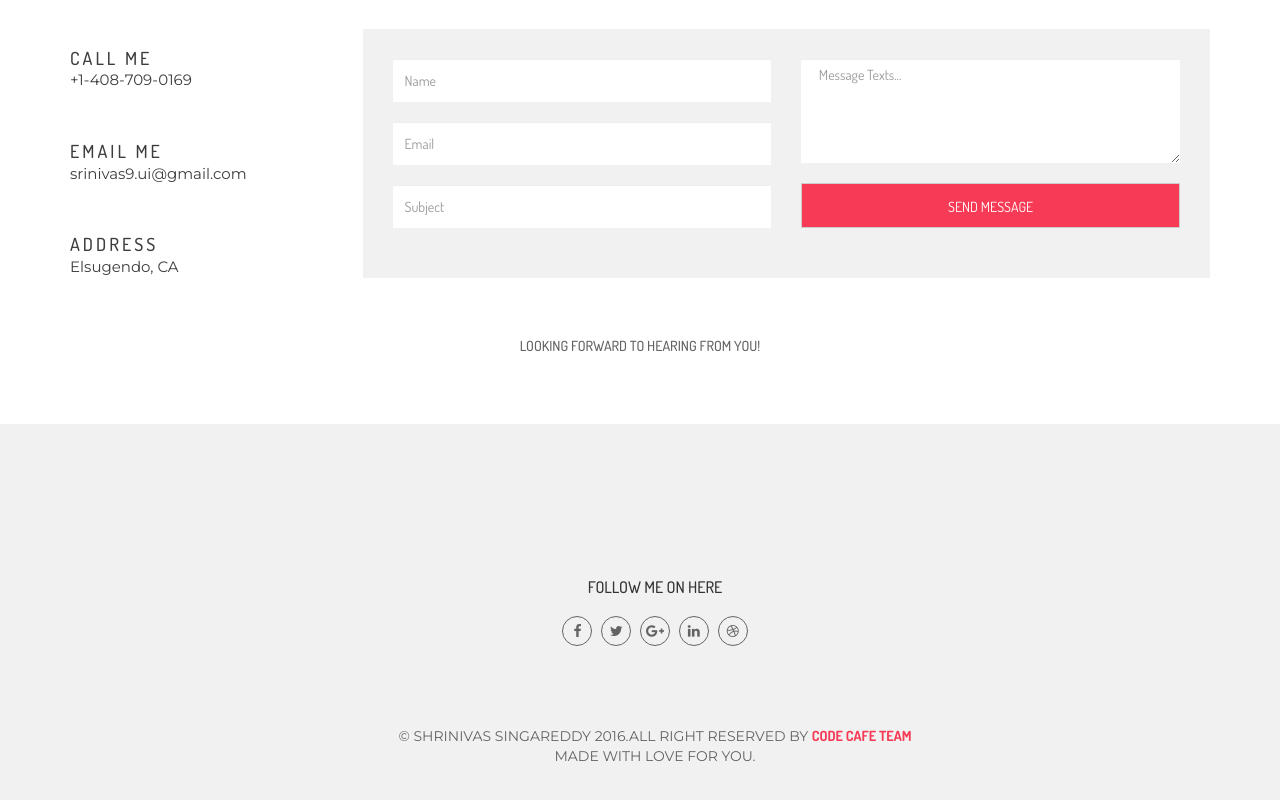
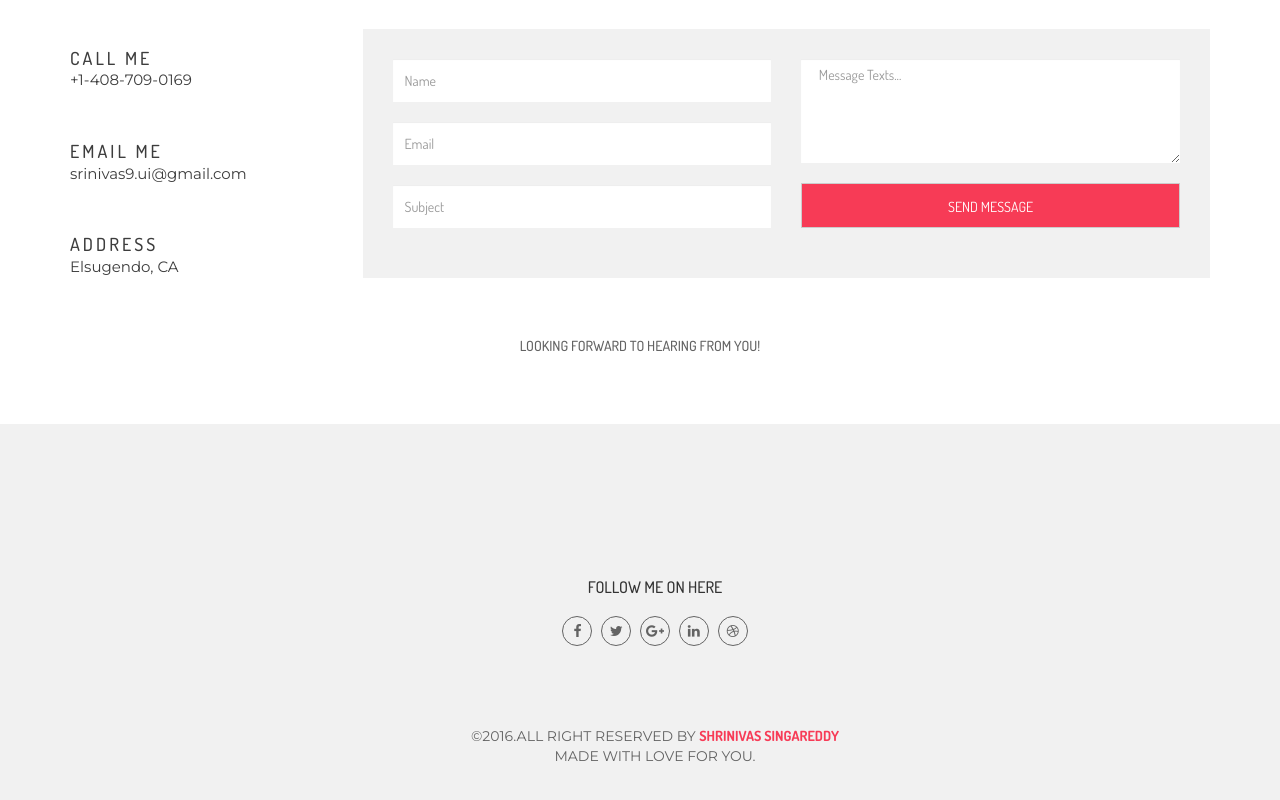
Before and after one commit to srinivasa1131/srinivasa1131.github.io, a plain HTML site: page index.html in a window 1280 px wide. Shown: the part 3574-4374 px from the top of the page. Drawn offline with Linux system fonts and the light colour scheme.

Commit message:
Update index.html

```diff
--- a/index.html
+++ b/index.html
@@ -448,7 +448,7 @@
             <div class="row">
                 <div class="col-md-12 text-center">
                     <div class="copyright_text   wow fadeInUp animated">
-                        <p>&copy; Shrinivas Singareddy 2016.All Right Reserved By <a href=""target="_blank">Code Cafe Team</a></p>
+                        <p>&copy;2016.All Right Reserved By <a href=""target="_blank">Shrinivas Singareddy</a></p>
                         <p>Made with love for you.</p>
                     </div>
                 </div>
```
